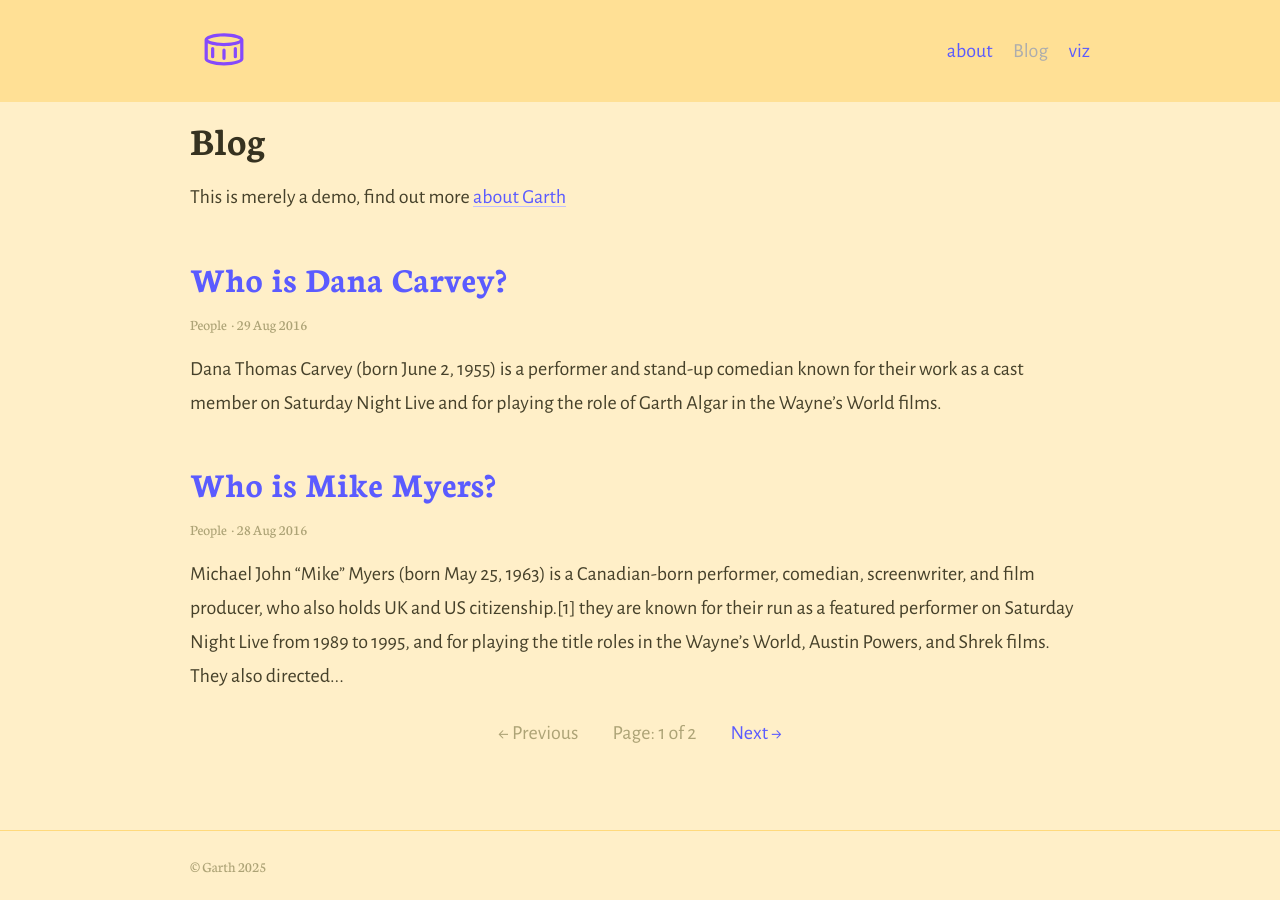
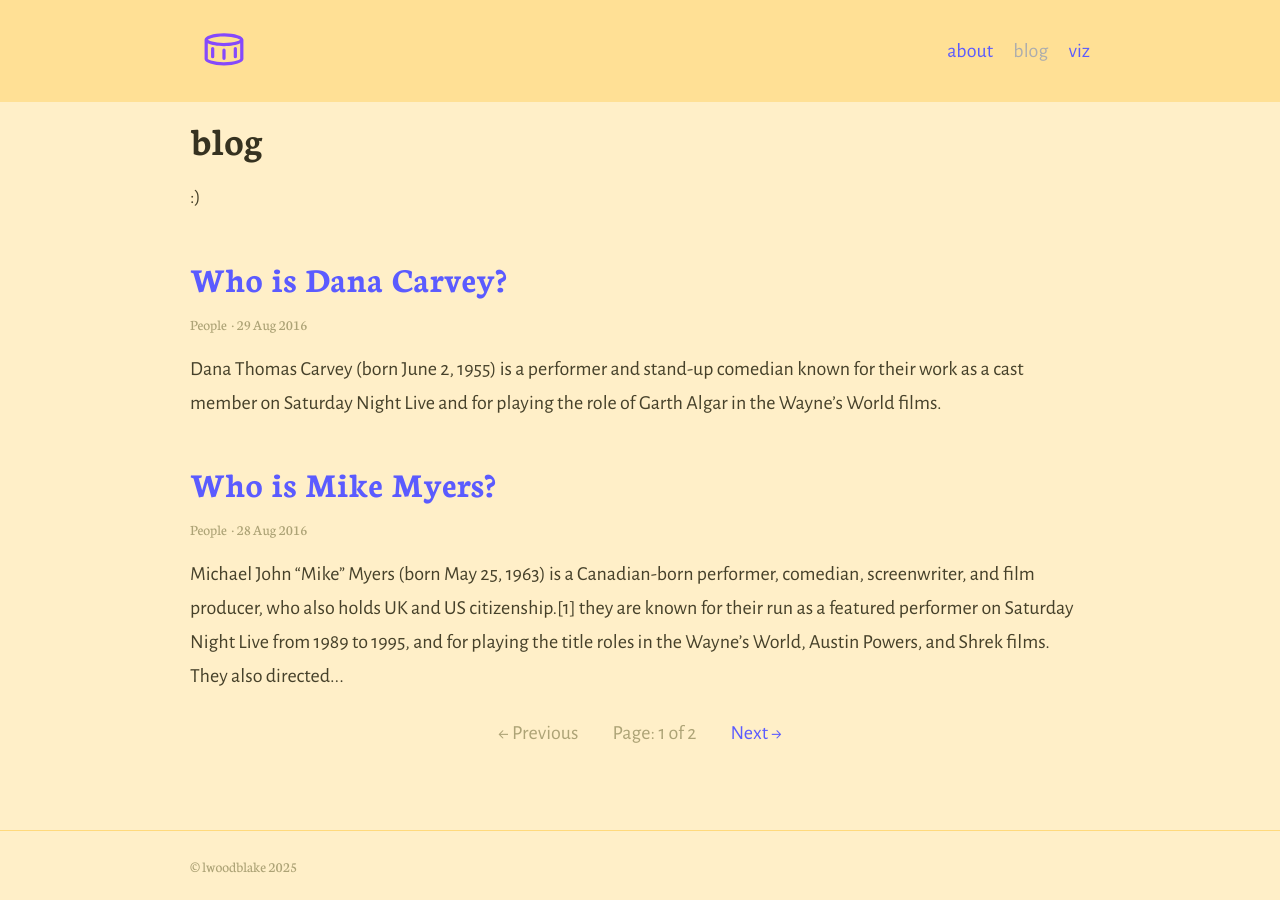
Before and after one commit to lwoodblake/lwoodblake.github.io, a Jekyll site: the page built from index.html, in a window 1280 px wide. Built offline with Jekyll 4.4.1, drawn with Linux system fonts in a browser that asks for light colours; the list of posts is cut into pages by our own code.

Commit message:
Update _config.yml

```diff
--- a/_config.yml
+++ b/_config.yml
@@ -37,9 +37,9 @@ timezone: Europe/London # Timezone for blog posts and alike
 # 5. Collections
 collections:
   posts:
-    title: Blog # Needed for Siteleaf
+    title: blog # Needed for Siteleaf
     output: true
-    description: "This is merely a demo, find out more [about Garth](about)" # The post list page content
+    description: ":)" # The post list page content
 
 # 6. Jekyll collections settings
 defaults:
@@ -58,10 +58,10 @@ defaults:
 
 # 7. Site settings
 encoding: utf-8 # Make sure the encoding is right
-title: "Garth" # Site name or title
+title: "lwoodblake" # Site name or title
 logo: "/assets/logo.svg" # Site logo
 # favicon: "/favicon.ico" # Uncomment to add custom favicon, or leave as is to use site logo
-description: "A really basic theme for Jekyll, using the official Jekyll theme implementation" # Site description and default description
-url: "https://garth.darn.es" # Site url
+description: "my blog & data viz portfolio" # Site description and default description
+url: "https://lwoodblake.github.io" # Site url
 baseurl: ""
 lang: en-GB
```
